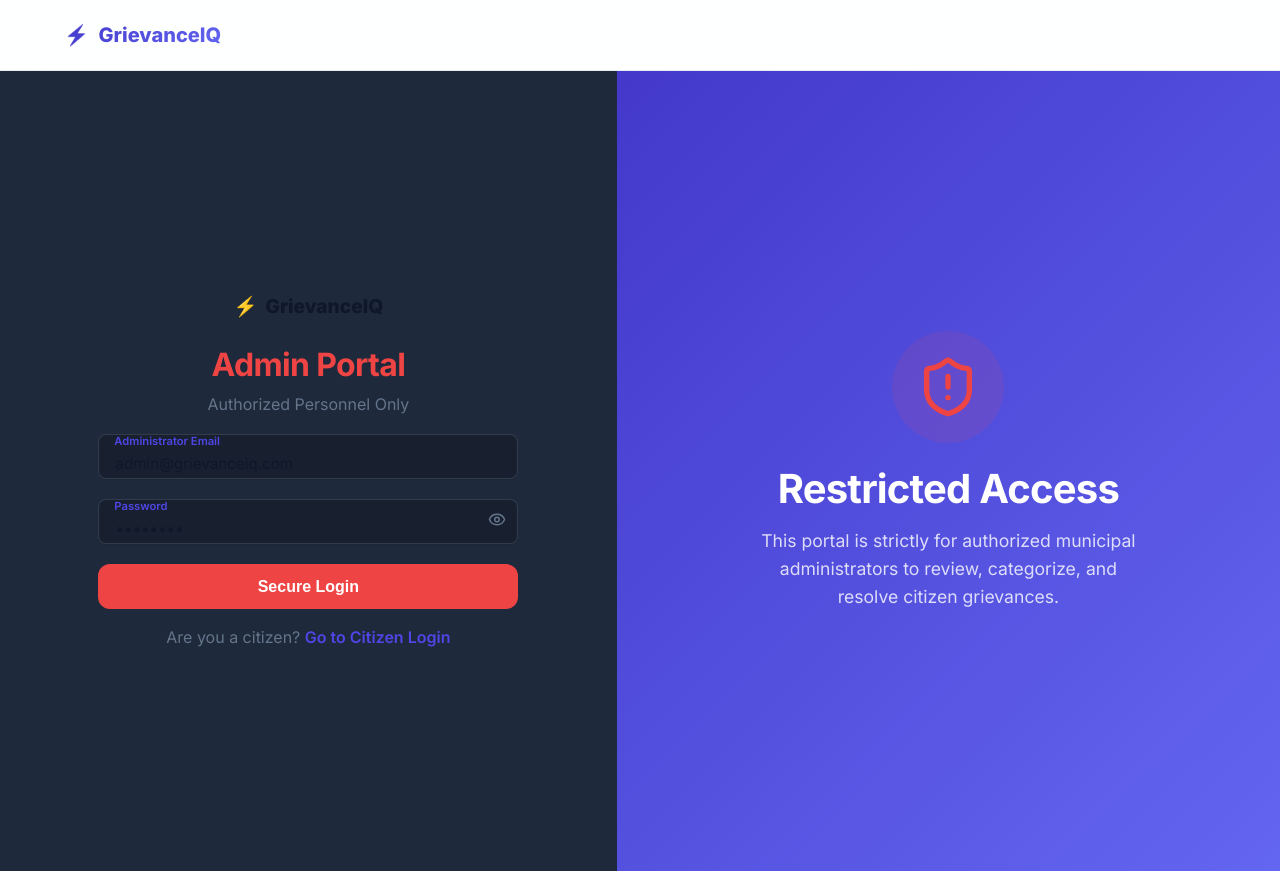
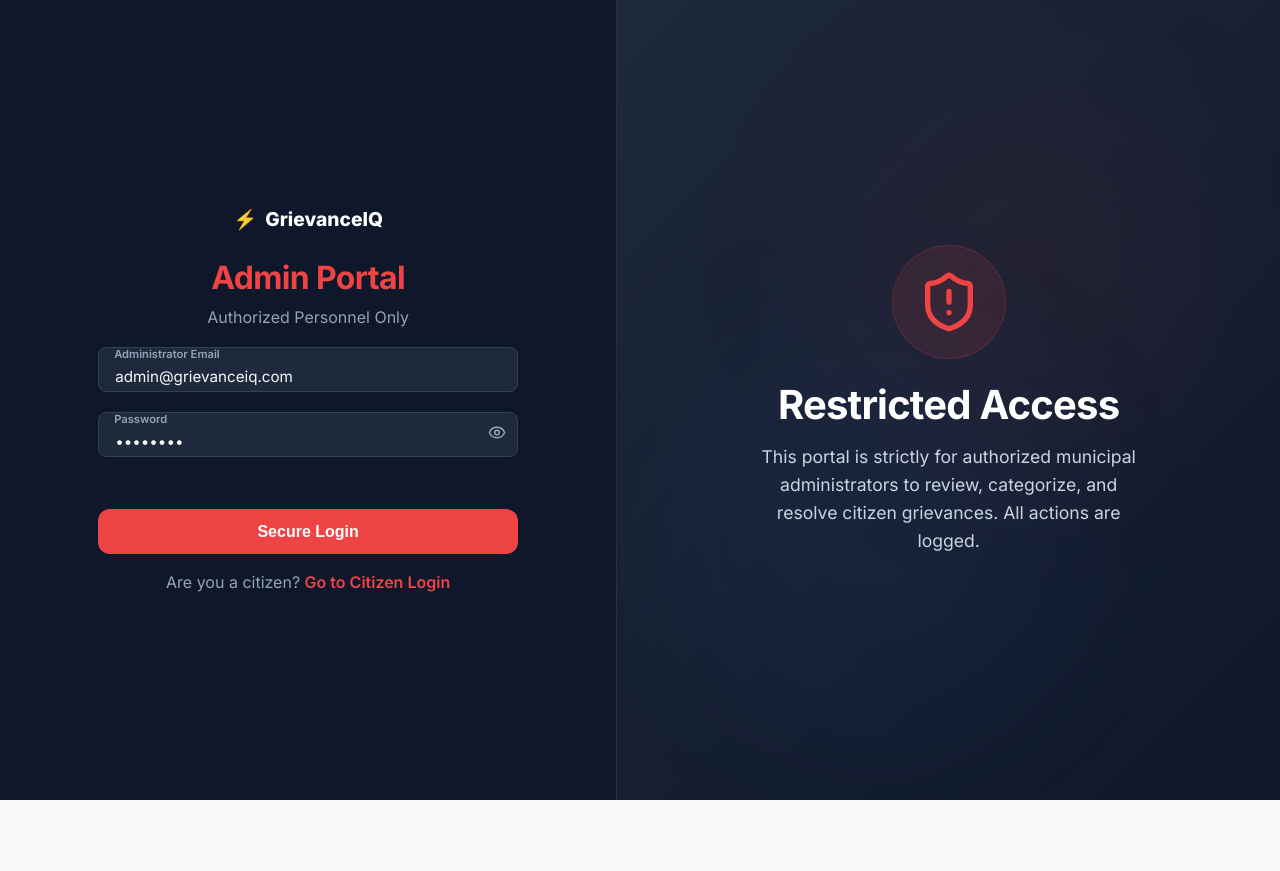
Before and after one commit to Vishh70/grievanceiq, a React (Vite) app in the folder frontend/: page /admin/login in a window 1280 px wide. After the commit the page ends 800 px from the top, so only its background shows below. Built offline with nearby package versions, Linux system fonts and the light colour scheme; no server answers.

Commit message:
style: fix admin login page colors and remove navbar

```diff
--- a/frontend/src/App.jsx
+++ b/frontend/src/App.jsx
@@ -39,7 +39,7 @@ function AnimatedRoutes() {
         } />
 
         {/* Admin routes */}
-        <Route path="/admin/login" element={<PageTransition><Navbar /><AdminLogin /></PageTransition>} />
+        <Route path="/admin/login" element={<PageTransition><AdminLogin /></PageTransition>} />
         <Route path="/admin" element={
           <ProtectedRoute adminOnly><PageTransition><Navbar /><AdminDashboard /></PageTransition></ProtectedRoute>
         } />
--- a/frontend/src/pages/AdminLogin.jsx
+++ b/frontend/src/pages/AdminLogin.jsx
@@ -5,7 +5,6 @@ import { useAuth } from '../context/AuthContext';
 import { motion } from 'framer-motion';
 import toast from 'react-hot-toast';
 import { Eye, EyeOff, ShieldAlert } from 'lucide-react';
-import api from '../services/api';
 
 export default function AdminLogin() {
   const [form, setForm]       = useState({ email: 'admin@grievanceiq.com', password: 'admin123' });
@@ -42,7 +41,7 @@ export default function AdminLogin() {
   return (
     <div className="auth-split-layout" style={{ background: '#0f172a' }}>
       {/* Left Form Side */}
-      <div className="auth-left" style={{ background: '#1e293b' }}>
+      <div className="auth-left" style={{ background: '#0f172a', borderRight: '1px solid rgba(255,255,255,0.1)' }}>
         <motion.div
           initial={{ opacity: 0, x: -30 }}
           animate={{ opacity: 1, x: 0 }}
@@ -50,11 +49,11 @@ export default function AdminLogin() {
           className="auth-form-container"
         >
           <div className="mb-2 text-center">
-            <Link to="/" style={{ display: 'inline-flex', alignItems: 'center', gap: '0.5rem', fontSize: '1.2rem', fontWeight: 800, color: 'var(--text-primary)', marginBottom: '1.5rem', textDecoration: 'none' }}>
-              <span>⚡</span> GrievanceIQ
+            <Link to="/" style={{ display: 'inline-flex', alignItems: 'center', gap: '0.5rem', fontSize: '1.2rem', fontWeight: 800, color: '#fff', marginBottom: '1.5rem', textDecoration: 'none' }}>
+              <span style={{ color: '#ef4444' }}>⚡</span> GrievanceIQ
             </Link>
             <h1 style={{ fontSize: '2rem', marginBottom: '0.5rem', color: '#ef4444' }}>Admin Portal</h1>
-            <p className="text-muted">Authorized Personnel Only</p>
+            <p style={{ color: '#94a3b8' }}>Authorized Personnel Only</p>
           </div>
 
           <form onSubmit={handleSubmit}>
@@ -68,12 +67,12 @@ export default function AdminLogin() {
                 value={form.email}
                 onChange={handleChange}
                 required
-                style={{ background: 'rgba(0,0,0,0.2)' }}
+                style={{ background: '#1e293b', borderColor: '#334155', color: '#f8fafc' }}
               />
-              <label className="floating-label" htmlFor="admin-email">Administrator Email</label>
+              <label className="floating-label" htmlFor="admin-email" style={{ color: '#94a3b8' }}>Administrator Email</label>
             </div>
 
-            <div className="form-group" style={{ position: 'relative' }}>
+            <div className="form-group" style={{ position: 'relative', marginTop: '1rem' }}>
               <input
                 id="admin-password"
                 className="form-input floating-input"
@@ -83,13 +82,13 @@ export default function AdminLogin() {
                 value={form.password}
                 onChange={handleChange}
                 required
-                style={{ paddingRight: '2.5rem', background: 'rgba(0,0,0,0.2)' }}
+                style={{ paddingRight: '2.5rem', background: '#1e293b', borderColor: '#334155', color: '#f8fafc' }}
               />
-              <label className="floating-label" htmlFor="admin-password">Password</label>
+              <label className="floating-label" htmlFor="admin-password" style={{ color: '#94a3b8' }}>Password</label>
               <button
                 type="button"
                 onClick={() => setShowPassword(!showPassword)}
-                style={{ position: 'absolute', right: '0.75rem', top: '50%', transform: 'translateY(-50%)', background: 'none', border: 'none', color: 'var(--text-muted)', cursor: 'pointer' }}
+                style={{ position: 'absolute', right: '0.75rem', top: '50%', transform: 'translateY(-50%)', background: 'none', border: 'none', color: '#94a3b8', cursor: 'pointer' }}
               >
                 {showPassword ? <EyeOff size={18} /> : <Eye size={18} />}
               </button>
@@ -101,32 +100,36 @@ export default function AdminLogin() {
               className="btn btn-lg w-full"
               type="submit"
               disabled={loading}
-              style={{ background: '#ef4444', color: 'white', border: 'none' }}
+              style={{ background: '#ef4444', color: 'white', border: 'none', marginTop: '2rem' }}
             >
               {loading ? 'Authenticating…' : 'Secure Login'}
             </motion.button>
           </form>
 
-          <p className="text-center text-sm text-muted mt-2">
-            Are you a citizen? <Link to="/login" style={{ fontWeight: 600, color: 'var(--accent)' }}>Go to Citizen Login</Link>
+          <p className="text-center text-sm mt-2" style={{ color: '#94a3b8' }}>
+            Are you a citizen? <Link to="/login" style={{ fontWeight: 600, color: '#ef4444' }}>Go to Citizen Login</Link>
           </p>
         </motion.div>
       </div>
 
       {/* Right Visual Side */}
-      <div className="auth-right flex items-center justify-center">
+      <div className="auth-right flex items-center justify-center" style={{ background: 'linear-gradient(135deg, #1e293b, #0f172a)' }}>
+        {/* Background dark blobs */}
+        <div style={{ position: 'absolute', top: '10%', right: '10%', width: '30vw', height: '30vw', background: 'rgba(239, 68, 68, 0.05)', borderRadius: '50%', filter: 'blur(80px)' }}></div>
+        <div style={{ position: 'absolute', bottom: '10%', left: '10%', width: '30vw', height: '30vw', background: 'rgba(59, 130, 246, 0.05)', borderRadius: '50%', filter: 'blur(80px)' }}></div>
+
         <motion.div
           initial={{ opacity: 0, scale: 0.9 }}
           animate={{ opacity: 1, scale: 1 }}
           transition={{ duration: 0.6, delay: 0.2 }}
           style={{ maxWidth: 460, position: 'relative', zIndex: 10, padding: '2rem', textAlign: 'center' }}
         >
-          <div style={{ display: 'inline-flex', padding: '1.5rem', background: 'rgba(239, 68, 68, 0.1)', borderRadius: '50%', marginBottom: '1.5rem' }}>
+          <div style={{ display: 'inline-flex', padding: '1.5rem', background: 'rgba(239, 68, 68, 0.1)', borderRadius: '50%', marginBottom: '1.5rem', border: '1px solid rgba(239, 68, 68, 0.2)' }}>
             <ShieldAlert size={64} color="#ef4444" />
           </div>
           <h2 style={{ fontSize: '2.5rem', color: '#fff', marginBottom: '1rem', lineHeight: 1.1 }}>Restricted Access</h2>
-          <p style={{ color: 'rgba(255,255,255,0.8)', fontSize: '1.1rem' }}>
-            This portal is strictly for authorized municipal administrators to review, categorize, and resolve citizen grievances.
+          <p style={{ color: '#cbd5e1', fontSize: '1.1rem' }}>
+            This portal is strictly for authorized municipal administrators to review, categorize, and resolve citizen grievances. All actions are logged.
           </p>
         </motion.div>
       </div>
```
